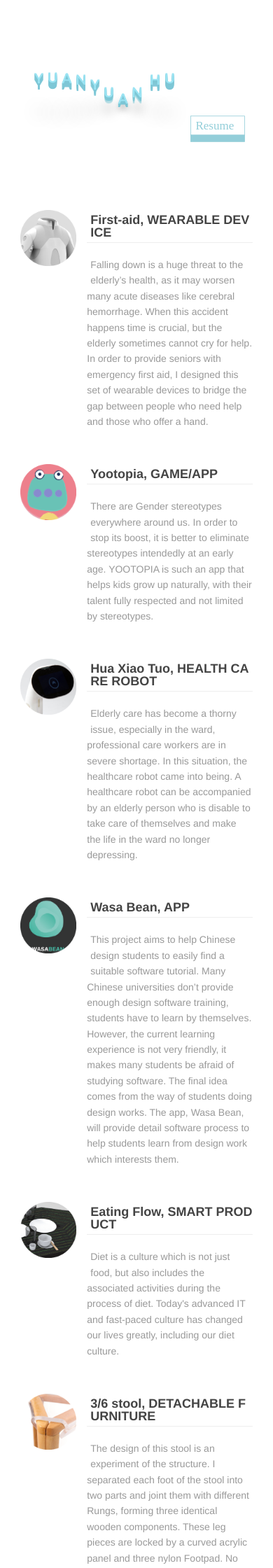
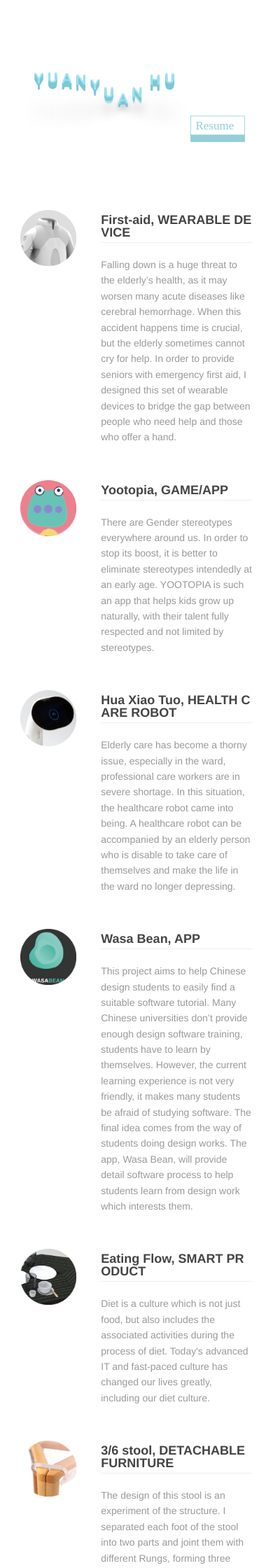
Before and after one commit to yuanyuanhu96/Potfolio-Archive, a Jekyll site: the page built from index.md, in a window 390 px wide. Shown: the top 2240 px of the page at 70% size. Built offline with Jekyll 4.4.1, drawn with Linux system fonts in a browser that asks for light colours.

Commit message:
Update style.css

```diff
--- a/_includes/style.css
+++ b/_includes/style.css
@@ -413,7 +413,7 @@ h1 span:nth-child(11) {
 
 @media screen and (max-width: 767px) {
 .project-text{
- margin-left: 95px;
+ margin-left: 115px;
   }
 }
 
```
